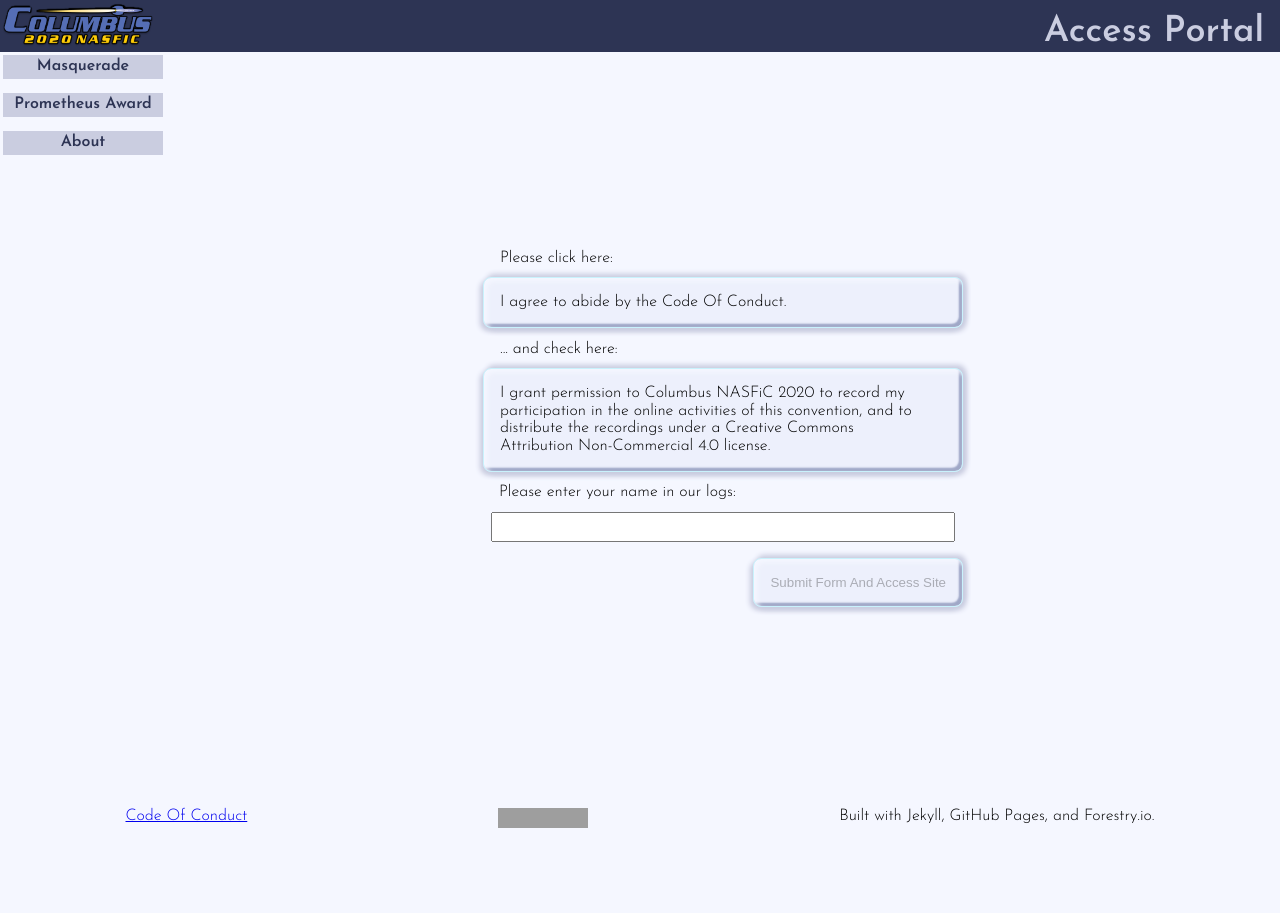
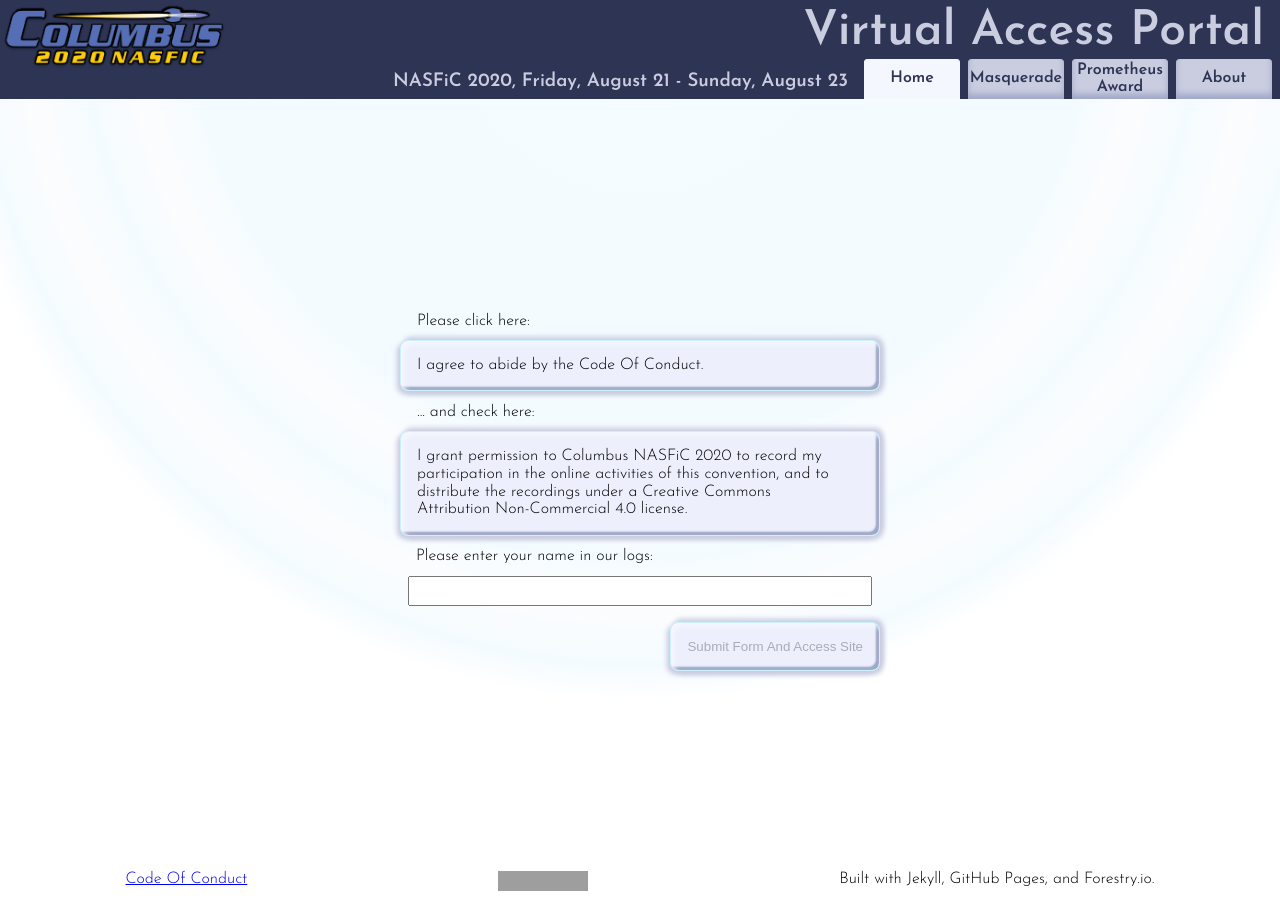
Before and after one commit to alanbbond/virtualnasfic2020, a Jekyll site: the page built from index.md, in a window 1280 px wide. Built offline with Jekyll 4.4.1, drawn with Linux system fonts in a browser that asks for light colours; grey boxes are pictures that could not be loaded.

Commit message:
Unify public nav and access control nav.

```diff
--- a/_layouts/default.html
+++ b/_layouts/default.html
@@ -24,17 +24,29 @@
       <div class="logo-link">
         <a href="/"></a>
       </div>
-      <h1>Access Portal</h1>
-      <nav class="access-control-nav" style="display: none">
+      <div class="header-content">
+        <h1>Virtual Access Portal</h1>
+        <nav>
+          <h3>NASFiC 2020, Friday, August 21 - Sunday, August 23</h3>
           <ul>
           {% assign navs = site.pages | sort: "order" %}
           {% for nav in navs %}
+            {% if nav.category == "public" %}
+              {% if nav.title == page.title %}
+            <li class="this-page public" >
+              <span>{{ nav.title }}</span>
+              {% else %}
+            <li class="public">
+              <a href="{{ nav.url | prepend: site.baseurl | prepend: site.url }}">{{ nav.title }}</a>
+              {% endif %}
+            </li>
+            {% endif %}
             {% if nav.category == "accesscontrol" %}
               {% if nav.title == page.title %}
-            <li class="this-page" >
+            <li class="this-page accesscontrol" style="display: none">
               <span>{{ nav.title }}</span>
                 {% else %}
-            <li>
+              <li class="accesscontrol" style="display: none">
                 <a href="{{ nav.url | prepend: site.baseurl | prepend: site.url }}">{{ nav.title }}</a>
                 {% endif %}
               </li>
@@ -42,24 +54,8 @@
           {% endfor %}
           </ul>
         </nav>
+      </div>
     </header>
-    <nav class="public-nav">
-      <ul>
-      {% assign navs = site.pages | sort: "order" %}
-        {% for nav in navs %}
-        {% if nav.category == "public" and nav.title != "Home" %}
-          {% if nav.title == page.title %}
-          <li class="this-page" >
-            <span>{{ nav.title }}</span>
-          {% else %}
-          <li>
-            <a href="{{ nav.url | prepend: site.baseurl | prepend: site.url }}">{{ nav.title }}</a>
-          {% endif %}
-          </li>
-        {% endif %}
-      {% endfor %}
-      </ul>
-    </nav>
     <section class="container" hidden>
       {{ content }}
     </section>
--- a/assets/css/main.scss
+++ b/assets/css/main.scss
@@ -14,9 +14,9 @@ $main-padding: 0.25rem;
 body {
   font-family: "Josefin Sans", "Proxima Nova", Helvetica, Corbel, sans-serif;
   line-height: 1.1rem;
-  background-color: $very-light;
   margin: 0;
   font-size: 1rem;
+  background: radial-gradient(circle 100vh at center top, rgba(245,251,255,1) 0%, rgba(244,251,255,1) 50%, rgba(223,233,241,0.1) 56%, rgba(244,251,255,1) 62%, rgba(223,233,241,0.1) 68%, rgba(244,251,255,1) 74%, rgba(223,233,241,0) 78%, rgba(223,233,241,0) 100%);
 }
 
 h1 {
@@ -48,21 +48,19 @@ a {
 }
 
 header {
-  background: url('{{ site.baseurl }}/assets/images/Columbus-NASFiC-logo-for-header-2.png'), $dark;
-  background-repeat: no-repeat;
-  background-size: contain;
-  margin-bottom: 1rem;
   display: flex;
   flex-direction: row;
   justify-content: space-between;
-  align-items: flex-end;
-  flex-wrap: wrap;
-  margin: 0;
+  background: $dark;
+  margin: 0 0 1rem 0;
 
   .logo-link {
-    position: absolute;
-    height: 100%;
-    width: 10rem;
+    position: relative;
+    background: url('{{ site.baseurl }}/assets/images/Columbus-NASFiC-logo-for-header-2.png');
+    background-repeat: no-repeat;
+    background-size: contain;
+    min-height: 100%;
+    width: 18%;
     margin: 0 1rem 0 0;
 
     a {
@@ -72,56 +70,40 @@ header {
     }
   }
 
-  h1 {
-    margin: 1rem 1rem 0.25rem 15rem;
+  .header-content {
+    margin: 0;
+    padding: 0;
+    width: 77%;
+    height: 100%;
+    display: flex;
+    flex-direction: row;
+    justify-content: flex-end;
+    align-items: flex-end;
+    flex-wrap: wrap;
+
+    h1, h3 {
+      margin: 1rem 1rem 0.5rem 0;
       color: $medium-light;
-    font-size: 2.25rem;
-    line-height: 2rem;
-    flex-grow: 2;
       text-align: right;
     }
-  nav {
-    ul {
-      flex-direction: row;
-
-      li {
-        border-radius: 0.25rem 0.25rem 0 0;
-        box-shadow: inset 0.2rem 0.2rem 0.3rem $very-light;
-        width: 4rem;
-        padding: 0.5rem;
-        margin: 0 0.5rem 0 0;
-
-        &:not(.this-page) {
-          box-shadow: inset 0 -0.3rem 0.4rem $medium;
+    h1 {
+      line-height: 2rem;
     }
-      }
-    }
-  }
-}
-
-nav.public-nav {
-  ul {
-    flex-direction: column;
-    float: left;
-    li {
-      font: 1.5rem;
-      margin: 0 0 0.5rem 0;
-      width: 10rem;
-      border: solid 0.2rem $very-light;
-
-      &.this-page {
-        border: solid 0.2rem $dark;
-      }
-    }
-  }
+    h3 {
+      line-height: 1.2rem;
     }
 
     nav {
       padding: 0;
       margin: 0;
+      display: flex;
+      flex-direction: row;
+      flex-wrap: nowrap;
+      align-items: flex-end;
 
       ul {
         display: flex;
+        flex-direction: row;
         list-style-type: none;
         padding: 0;
         margin: 0;
@@ -132,10 +114,20 @@ nav {
           background-color: $medium-light;
           color: $dark;
           font-weight: bold;
+          border-radius: 0.25rem 0.25rem 0 0;
+          box-shadow: inset 0.2rem 0.2rem 0.3rem $very-light;
+          min-width: 5rem;
+          padding: 0.5rem;
+          margin: 0 0.5rem 0 0;
 
           &.this-page {
             background-color: $very-light;
           }
+
+          &:not(.this-page) {
+            box-shadow: inset 0 -0.3rem 0.4rem $medium;
+          }
+
           a, span {
             position: absolute;
             top: 0;
@@ -148,6 +140,8 @@ nav {
             text-align: center;
             color: inherit;
             text-decoration: none;
+          }
+        }
       }
     }
   }
```
Also changed, not shown: other parts of _layouts/default.html (+5 -3 lines), 1 other file. Lines whose indentation alone changed are shown as unchanged.
